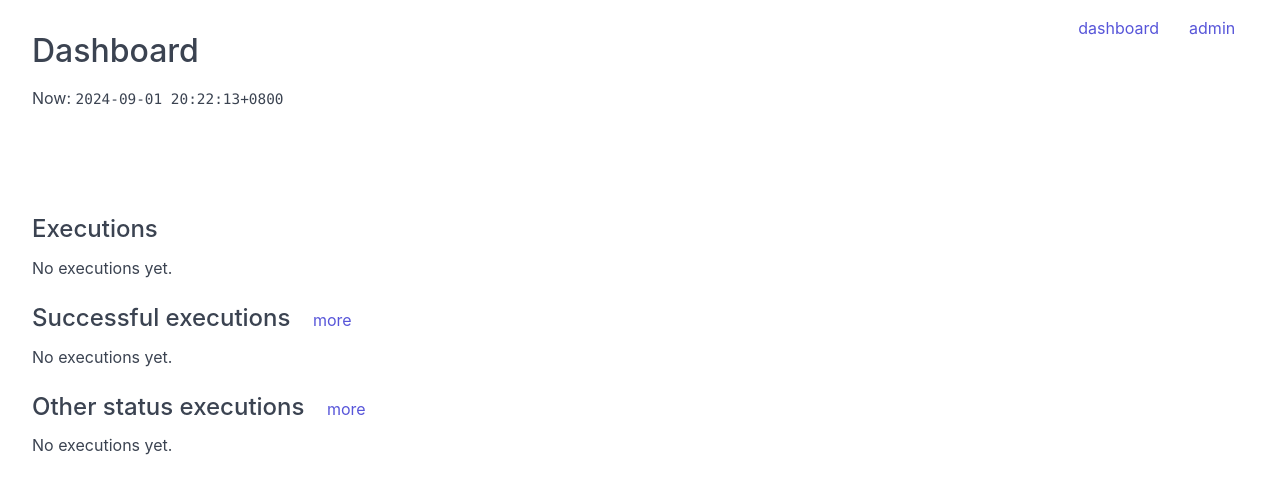
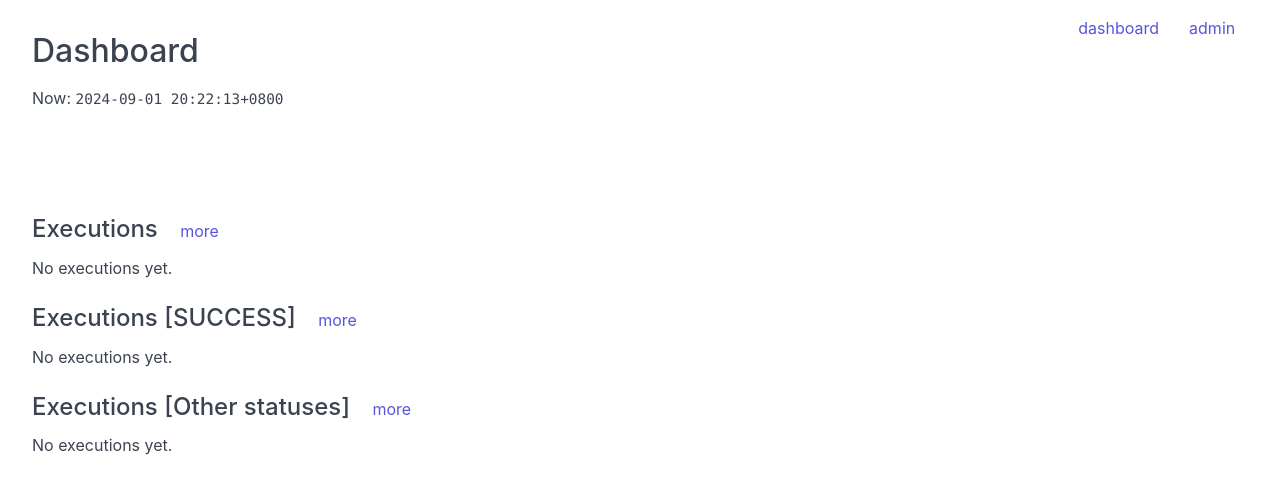
Before and after one commit to reorx/tako, a Django app: page /tako/dashboard in a window 1280 px wide. Shown: the top 494 px of the page. Run offline with Django 5.2, Linux system fonts and the light colour scheme; data that the repository does not hold is empty.

Commit message:
add status filter in executions page

```diff
--- a/tako/templates/dashboard.html
+++ b/tako/templates/dashboard.html
@@ -30,20 +30,22 @@
   </section>
 
   <section>
-    <h2>Executions</h2>
+    <h2>Executions
+      <a class="sublink" href="{% url 'executions' %}">more</a>
+    </h2>
 
     {% include "execution_table.html" with executions=all_list %}
   </section>
 
   <section>
-    <h2>Successful executions
+    <h2>Executions [SUCCESS]
       <a class="sublink" href="{% url 'executions' %}?{{ 'SUCCESS'|status_params|encode_params_with_page }}">more</a>
     </h2>
     {% include "execution_table.html" with executions=success_list %}
   </section>
 
   <section>
-    <h2>Other status executions
+    <h2>Executions [Other statuses]
       <a class="sublink" href="{% url 'executions' %}?{{ 'SUCCESS'|status_params:True|encode_params_with_page }}">more</a>
     </h2>
     {% include "execution_table.html" with executions=error_list %}
```
Also changed, not shown: tako/templates/executions.html (+20 -1 lines).
